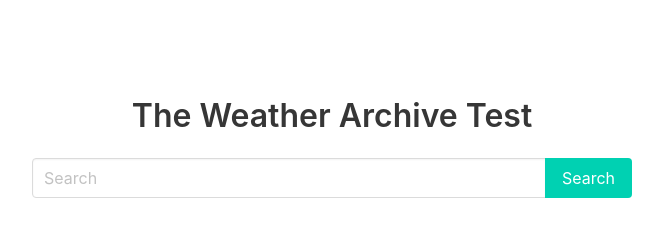
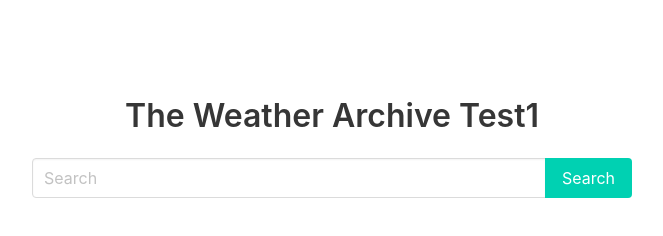
Before and after one commit to Erbli-Haxhaja/servl_frontend, a plain HTML site: page index.html in a window 1280 px wide. Shown: the whole page, without its empty margins (308-971 px from the left). Drawn offline with nearby package versions, Linux system fonts and the light colour scheme.

Commit message:
testing hook

```diff
--- a/index.html
+++ b/index.html
@@ -17,7 +17,7 @@
     <section class="section">
         <div class="container">
             <div class="search-box">
-                <h1 class="title">The Weather Archive Test</h1>
+                <h1 class="title">The Weather Archive Test1</h1>
                 <div class="field has-addons">
                     <div class="control is-expanded">
                         <input id="cityInput" class="input" type="text" placeholder="Search">
```
